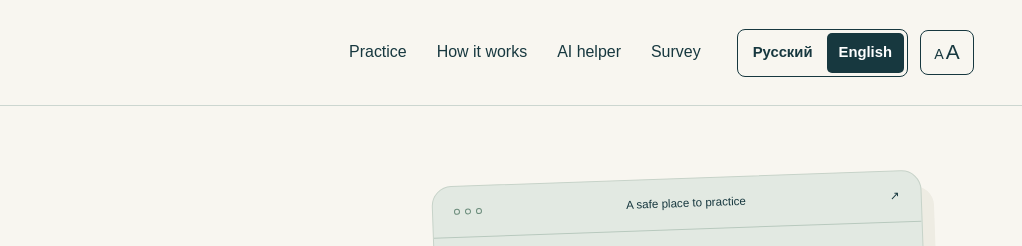
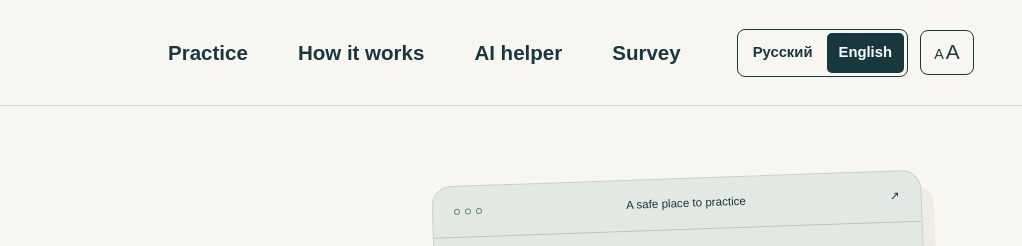
Before and after one commit to wexx51/confident-steps, a plain HTML site: page public/index.html in a window 1280 px wide. Shown: the top 246 px of the page, 258-1280 px from the left. Drawn offline with Linux system fonts and the light colour scheme.

Commit message:
Add files via upload

```diff
--- a/public/styles.css
+++ b/public/styles.css
@@ -742,3 +742,14 @@ html.large-text{font-size:22px}body.large-text{font-size:1rem}
 .ml-sh-top{font-size:13.5px;gap:6px}.ml-sh-top>span{white-space:nowrap}.ml-seg>*{padding:4px 9px}
 .ml-note{margin-bottom:28px}
 .ml-ic.hi{background:transparent;box-shadow:none}.mx-mail.and .ml-head .ml-ic[data-sim]{background:transparent}
+
+/* bigger main navigation */
+.site-header nav{gap:10px}
+.site-header nav a{font-size:1.08rem;font-weight:600;padding:13px 20px;min-height:52px;display:inline-flex;align-items:center;border-radius:12px;text-decoration:none}
+.site-header nav a:hover{background:var(--soft);text-decoration:none}
+@media(max-width:1250px){.site-header nav a{padding:12px 14px;font-size:1rem}}
+@media(max-width:1000px){.site-header nav{gap:6px;justify-content:space-between}.site-header nav a{flex:1;justify-content:center;text-align:center;font-size:.95rem;padding:12px 6px}}
+@media(max-width:600px){.site-header nav{flex-wrap:wrap}.site-header nav a{flex:1 1 44%;min-height:50px;font-size:1rem;background:var(--soft)}}
+.site-header nav a{white-space:nowrap}
+@media(max-width:1180px){.header-inner{display:grid;grid-template-columns:minmax(0,1fr) auto;gap:12px 20px;padding-block:16px}.site-header nav{grid-column:1/-1;grid-row:2;margin-left:0;justify-content:space-between;border-top:1px solid var(--line);padding-top:7px;width:100%;gap:6px}.site-header nav a{flex:1;justify-content:center;text-align:center;font-size:1rem;padding:12px 6px}.header-tools{justify-self:end}}
+@media(max-width:600px){.site-header nav a{white-space:normal}}
```
